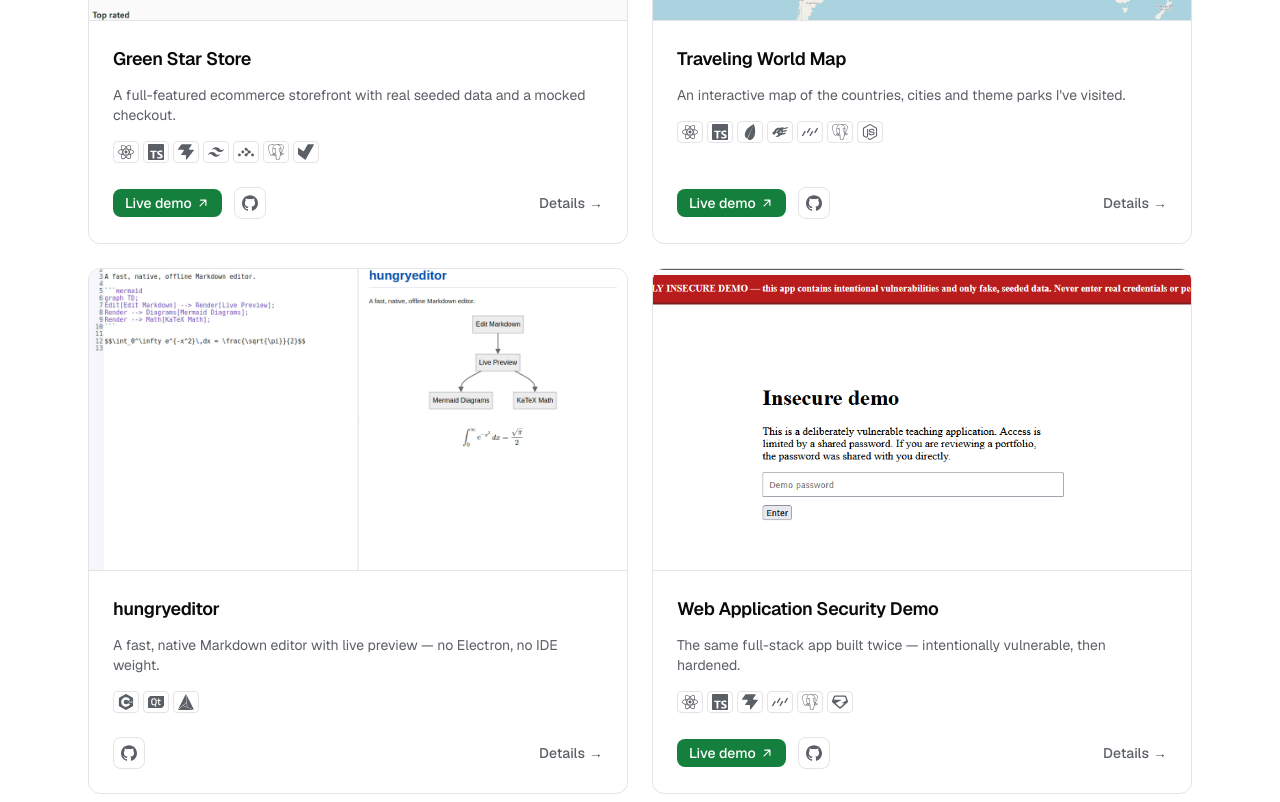
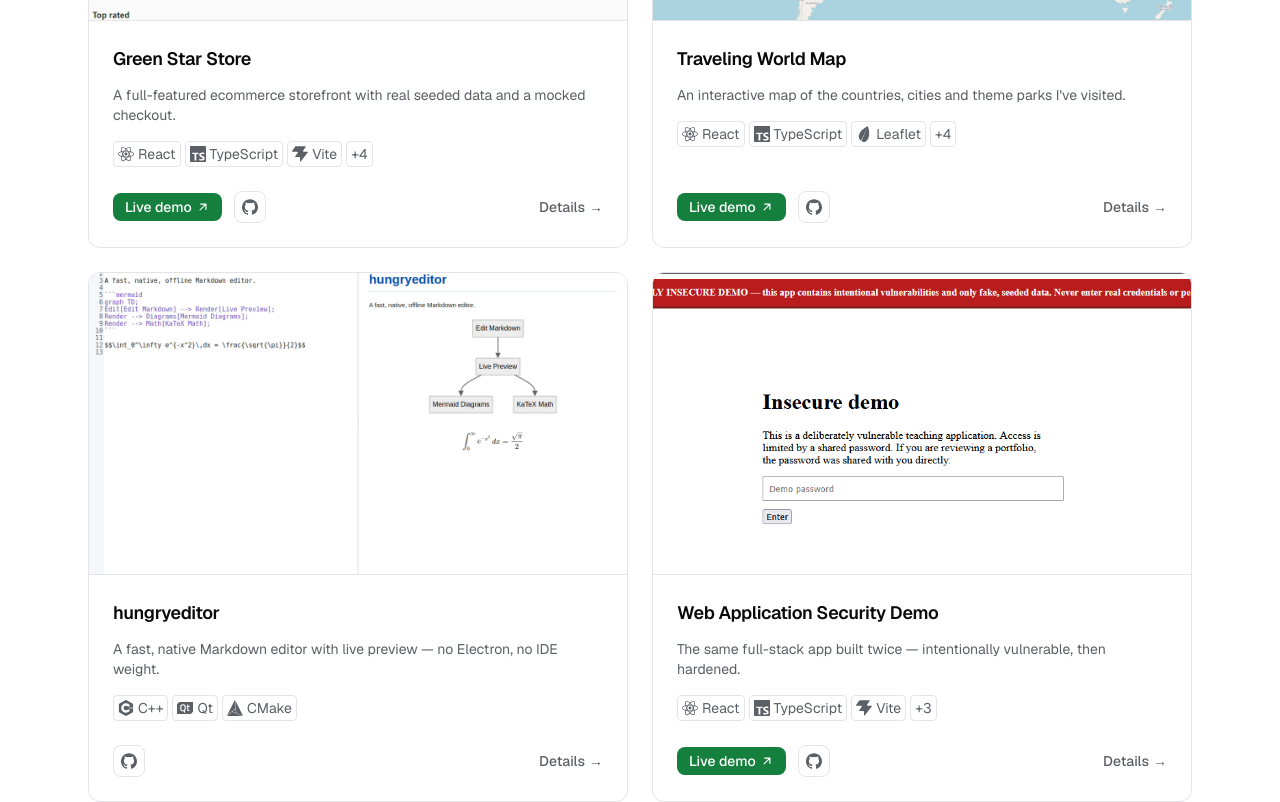
Before and after one commit to dagike/portfolio, a Next.js app: page / in a window 1280 px wide. Shown: the part 960-1762 px from the top of the page. Built offline with nearby package versions, Linux system fonts and the light colour scheme.

Commit message:
update: show technology names on project cards instead of icon-only chips

```diff
--- a/src/components/project-card.tsx
+++ b/src/components/project-card.tsx
@@ -23,6 +23,9 @@ function ExternalArrow() {
   );
 }
 
+/** How many technology chips show a visible name before collapsing into "+N". */
+const VISIBLE_TECH_COUNT = 3;
+
 export function ProjectCard({
   project,
   priority = false,
@@ -31,6 +34,9 @@ export function ProjectCard({
   /** Set on the first card above the fold so its image is not lazy-loaded. */
   priority?: boolean;
 }) {
+  const visibleTech = project.technologies.slice(0, VISIBLE_TECH_COUNT);
+  const hiddenTech = project.technologies.slice(VISIBLE_TECH_COUNT);
+
   return (
     <article className="group relative flex h-full flex-col overflow-hidden rounded-lg border border-border bg-surface transition-colors hover:border-muted focus-within:ring-2 focus-within:ring-ring focus-within:ring-offset-2 focus-within:ring-offset-background">
       <div className="relative aspect-[16/9] overflow-hidden border-b border-border bg-surface-muted">
@@ -51,16 +57,27 @@ export function ProjectCard({
         <p className="text-sm text-muted">{project.tagline}</p>
 
         <ul aria-label="Technologies" className="mt-2xs flex flex-wrap gap-2xs">
-          {project.technologies.map((tech) => (
+          {visibleTech.map((tech) => (
             <li
               key={tech.icon}
-              title={tech.name}
-              className="inline-flex items-center gap-2xs rounded-sm border border-border px-2xs py-3xs text-muted"
+              className="inline-flex items-center gap-2xs rounded-sm border border-border px-2xs py-3xs text-sm text-muted"
             >
               <TechIcon icon={tech.icon} name={tech.name} />
-              <span className="sr-only">{tech.name}</span>
+              {tech.name}
             </li>
           ))}
+          {hiddenTech.length > 0 && (
+            <li
+              title={hiddenTech.map((tech) => tech.name).join(", ")}
+              className="inline-flex items-center rounded-sm border border-border px-2xs py-3xs text-sm text-muted"
+            >
+              +{hiddenTech.length}
+              <span className="sr-only">
+                {" "}
+                more: {hiddenTech.map((tech) => tech.name).join(", ")}
+              </span>
+            </li>
+          )}
         </ul>
 
         <div className="mt-auto flex items-center gap-sm pt-sm">
```
